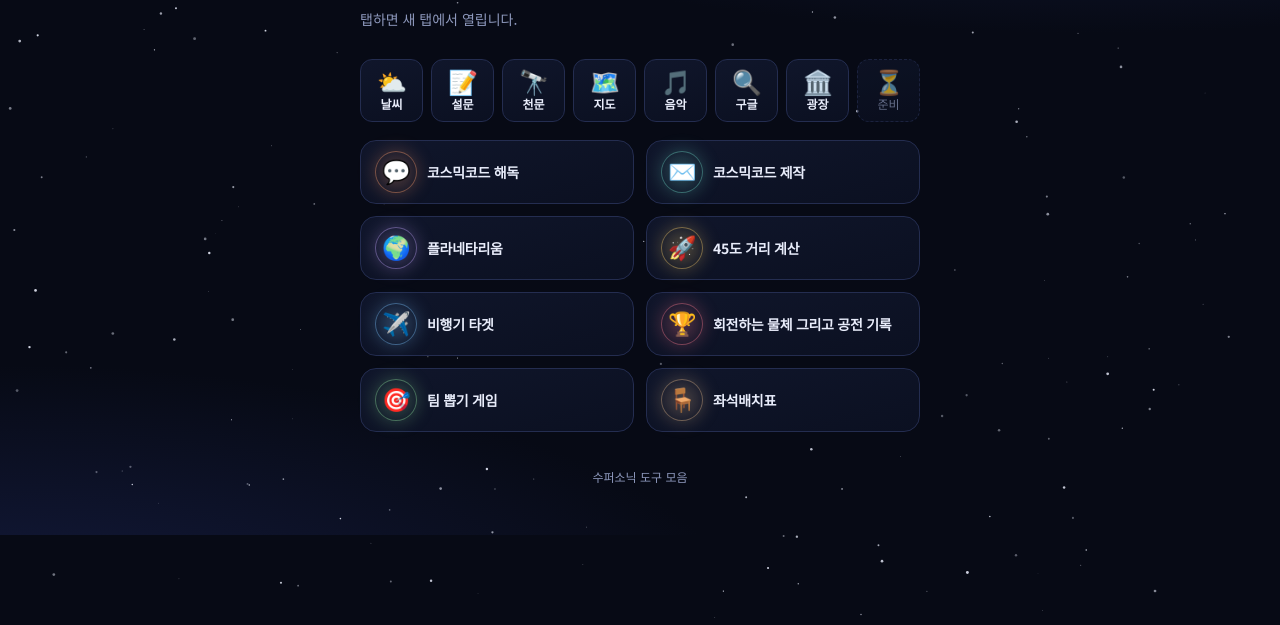
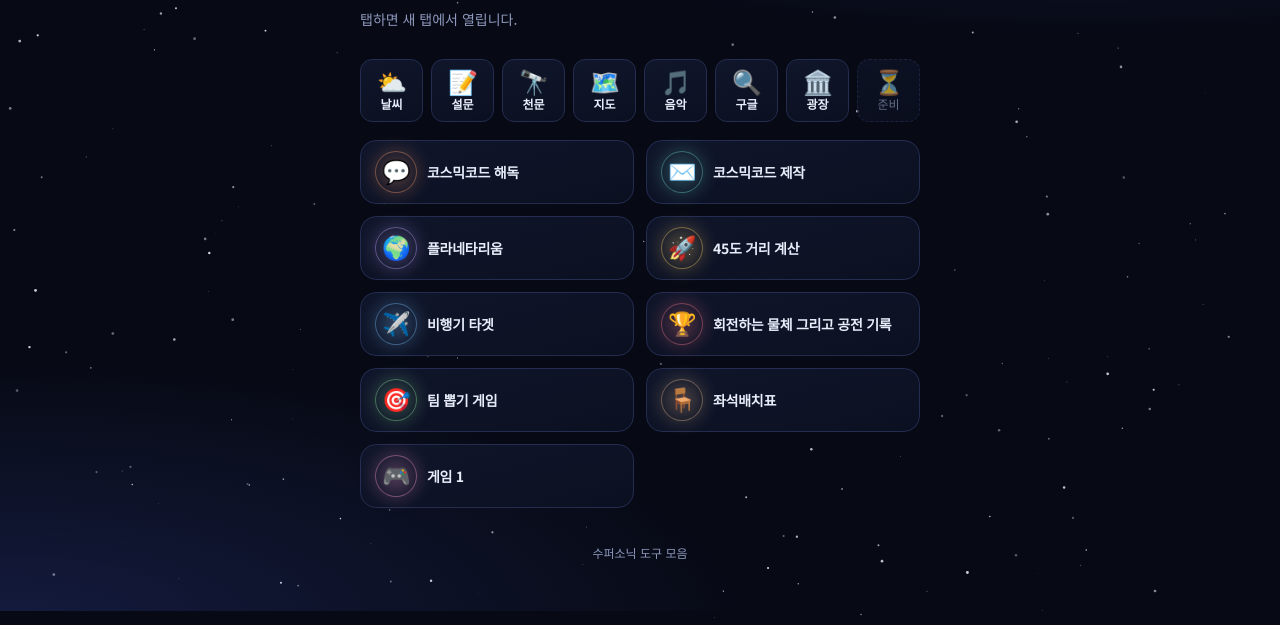
Before and after one commit to ggaerok/Super-Sonic-Tools, a plain HTML site: page index.html in a window 1280 px wide. Shown: the part 175-800 px from the top of the page. Drawn offline with Linux system fonts and the light colour scheme.

Commit message:
게임 1 버튼 추가
Co-Authored-By: Claude Sonnet 5.5 <noreply@anthropic.com>
Claude-Session: https://claude.ai/code/session_018nPXHBnt7HzBwDNHzAuAhf

```diff
--- a/index.html
+++ b/index.html
@@ -25,6 +25,7 @@
   --c-rose:#FF7A8E;
   --c-mint:#8EE29C;
   --c-sand:#E3B98A;
+  --c-pink:#FF9ED2;
   --font-display:"Archivo","Noto Sans KR",system-ui,sans-serif;
   --font-body:"Noto Sans KR",system-ui,-apple-system,"Apple SD Gothic Neo","Malgun Gothic",sans-serif;
   --font-mono:"JetBrains Mono",ui-monospace,SFMono-Regular,Menlo,monospace;
@@ -223,7 +224,8 @@ var TOOLS = [
   { name: "비행기 타겟",       url: "https://nysc-airplane-target.vercel.app",   icon: "✈️", color: "var(--c-sky)" },
   { name: "회전하는 물체 그리고 공전 기록",        url: "https://nysc-revolution.vercel.app",        icon: "🏆", color: "var(--c-rose)" },
   { name: "팀 뽑기 게임",       url: "https://nyscdart.vercel.app",               icon: "🎯", color: "var(--c-mint)" },
-  { name: "좌석배치표",         url: "https://nyscseatingchart.vercel.app",       icon: "🪑", color: "var(--c-sand)" }
+  { name: "좌석배치표",         url: "https://nyscseatingchart.vercel.app",       icon: "🪑", color: "var(--c-sand)" },
+  { name: "게임 1",            url: "https://nyscgame1.vercel.app",              icon: "🎮", color: "var(--c-pink)" }
 ];
 
 /* 바로가기 8칸: url이 없으면 '준비' 칸으로 표시됩니다. */
```
